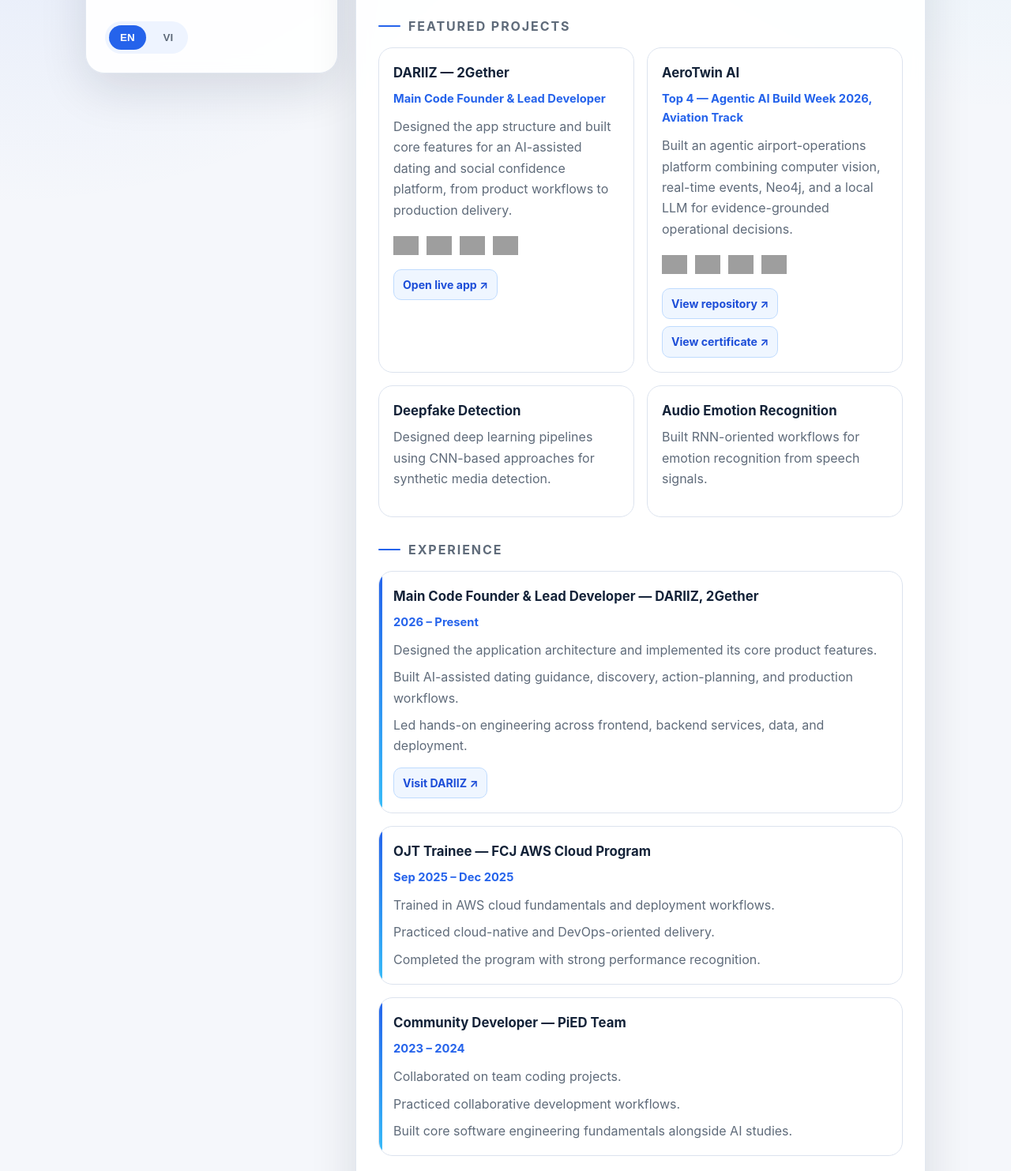
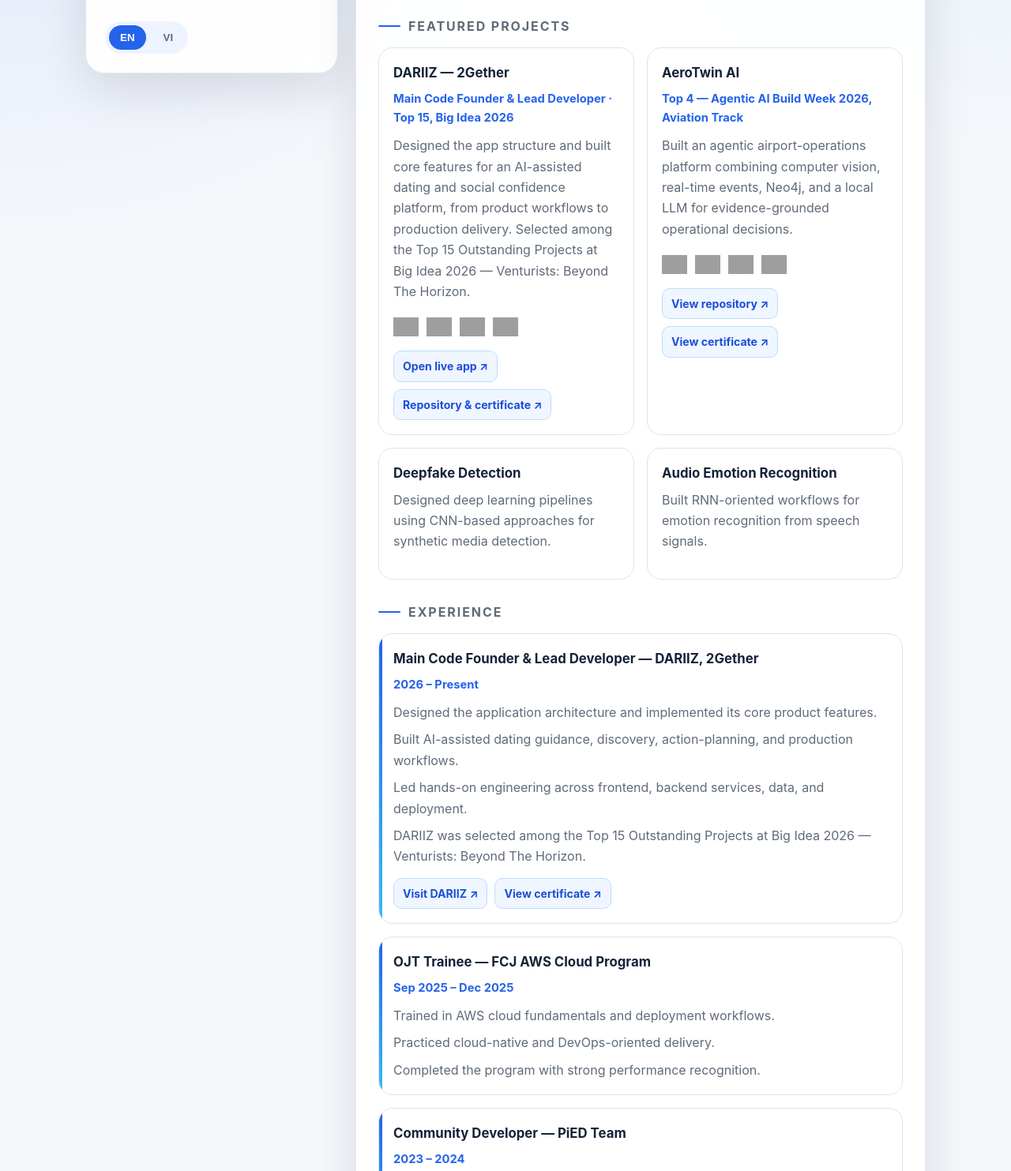
Before and after one commit to docvoxx/my-cv, a plain HTML site: page index.html in a window 1280 px wide. Shown: the part 567-2050 px from the top of the page at 79% size. Drawn offline with Linux system fonts and the light colour scheme; grey boxes are pictures that could not be loaded.

Commit message:
feat(cv): add DARIIZ Top 15 recognition

```diff
--- a/index.html
+++ b/index.html
@@ -443,10 +443,10 @@
           <div class="grid">
             <article class="card">
               <h3 data-en="DARIIZ — 2Gether" data-vi="DARIIZ — 2Gether">DARIIZ — 2Gether</h3>
-              <div class="meta" data-en="Main Code Founder & Lead Developer" data-vi="Main Code Founder & Lập trình viên chính">Main Code Founder & Lead Developer</div>
-              <p data-en="Designed the app structure and built core features for an AI-assisted dating and social confidence platform, from product workflows to production delivery."
-                 data-vi="Thiết kế cấu trúc ứng dụng và xây dựng các chức năng cốt lõi cho nền tảng AI hỗ trợ hẹn hò và sự tự tin xã hội, từ luồng sản phẩm đến triển khai production.">
-                 Designed the app structure and built core features for an AI-assisted dating and social confidence platform, from product workflows to production delivery.
+              <div class="meta" data-en="Main Code Founder & Lead Developer · Top 15, Big Idea 2026" data-vi="Main Code Founder & Lập trình viên chính · Top 15, Big Idea 2026">Main Code Founder & Lead Developer · Top 15, Big Idea 2026</div>
+              <p data-en="Designed the app structure and built core features for an AI-assisted dating and social confidence platform, from product workflows to production delivery. Selected among the Top 15 Outstanding Projects at Big Idea 2026 — Venturists: Beyond The Horizon."
+                 data-vi="Thiết kế cấu trúc ứng dụng và xây dựng các chức năng cốt lõi cho nền tảng AI hỗ trợ hẹn hò và sự tự tin xã hội, từ luồng sản phẩm đến triển khai production. Dự án được chọn vào Top 15 dự án xuất sắc tại Big Idea 2026 — Venturists: Beyond The Horizon.">
+                 Designed the app structure and built core features for an AI-assisted dating and social confidence platform, from product workflows to production delivery. Selected among the Top 15 Outstanding Projects at Big Idea 2026 — Venturists: Beyond The Horizon.
               </p>
               <div class="tech-icons" aria-label="DARIIZ technologies">
                 <img src="https://cdn.jsdelivr.net/gh/devicons/devicon/icons/react/react-original.svg" alt="React" title="React" />
@@ -456,6 +456,7 @@
               </div>
               <div class="project-links">
                 <a class="project-link" href="https://dariiz.vercel.app" target="_blank" rel="noopener noreferrer" data-en="Open live app ↗" data-vi="Mở ứng dụng ↗">Open live app ↗</a>
+                <a class="project-link" href="https://github.com/docvoxx/DARIIZ_2Gether" target="_blank" rel="noopener noreferrer" data-en="Repository & certificate ↗" data-vi="Kho mã nguồn & chứng nhận ↗">Repository & certificate ↗</a>
               </div>
             </article>
             <article class="card">
@@ -516,9 +517,14 @@
                     data-vi="Phụ trách kỹ thuật trực tiếp trên frontend, dịch vụ backend, dữ liệu và triển khai.">
                     Led hands-on engineering across frontend, backend services, data, and deployment.
                 </li>
+                <li data-en="DARIIZ was selected among the Top 15 Outstanding Projects at Big Idea 2026 — Venturists: Beyond The Horizon."
+                    data-vi="DARIIZ được chọn vào Top 15 dự án xuất sắc tại Big Idea 2026 — Venturists: Beyond The Horizon.">
+                    DARIIZ was selected among the Top 15 Outstanding Projects at Big Idea 2026 — Venturists: Beyond The Horizon.
+                </li>
               </ul>
               <div class="project-links">
                 <a class="project-link" href="https://dariiz.vercel.app" target="_blank" rel="noopener noreferrer" data-en="Visit DARIIZ ↗" data-vi="Truy cập DARIIZ ↗">Visit DARIIZ ↗</a>
+                <a class="project-link" href="https://github.com/docvoxx/DARIIZ_2Gether/blob/main/docs/assets/dariiz-top-15-big-idea-2026-certificate.png" target="_blank" rel="noopener noreferrer" data-en="View certificate ↗" data-vi="Xem chứng nhận ↗">View certificate ↗</a>
               </div>
             </article>
 
@@ -583,6 +589,7 @@
             Selected certifications
           </h3>
           <ul class="certs">
+            <li><a href="https://github.com/docvoxx/DARIIZ_2Gether/blob/main/docs/assets/dariiz-top-15-big-idea-2026-certificate.png" target="_blank" rel="noopener noreferrer" data-en="Top 15 Outstanding Projects — Big Idea 2026 (DARIIZ) ↗" data-vi="Top 15 dự án xuất sắc — Big Idea 2026 (DARIIZ) ↗">Top 15 Outstanding Projects — Big Idea 2026 (DARIIZ) ↗</a></li>
             <li><a href="https://github.com/docvoxx/HackOnTeam-AeroTwinAI/blob/main/docs/assets/hackon-team-certificate-agentic-ai-build-week-2026.png" target="_blank" rel="noopener noreferrer" data-en="Top 4, Aviation Track — Agentic AI Build Week 2026 ↗" data-vi="Top 4, bảng Hàng không — Agentic AI Build Week 2026 ↗">Top 4, Aviation Track — Agentic AI Build Week 2026 ↗</a></li>
             <li>IELTS 7.5</li>
             <li>Natural Language Processing Specialization — DeepLearning.AI</li>
```
Also changed, not shown: 1 other file.
